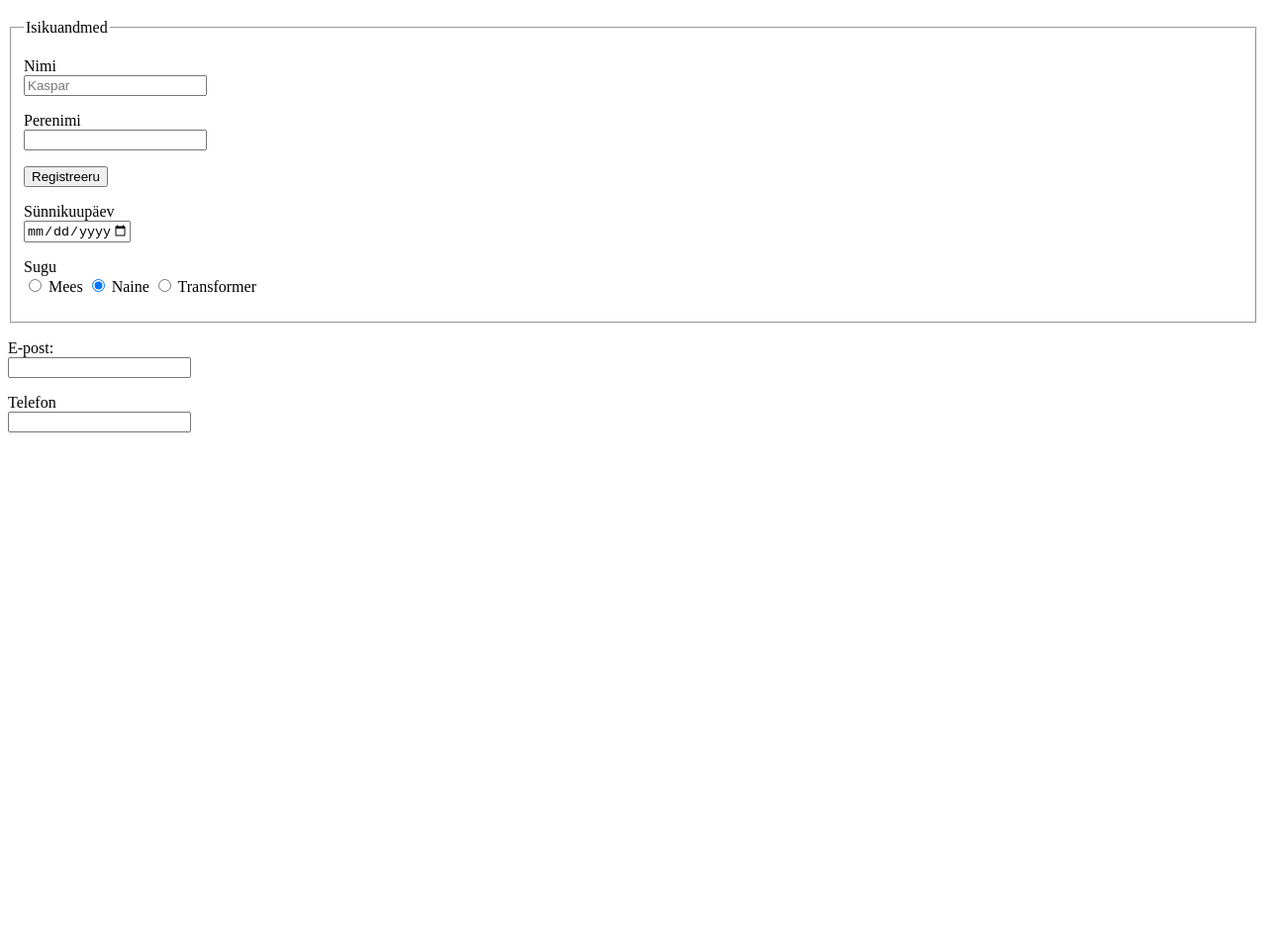
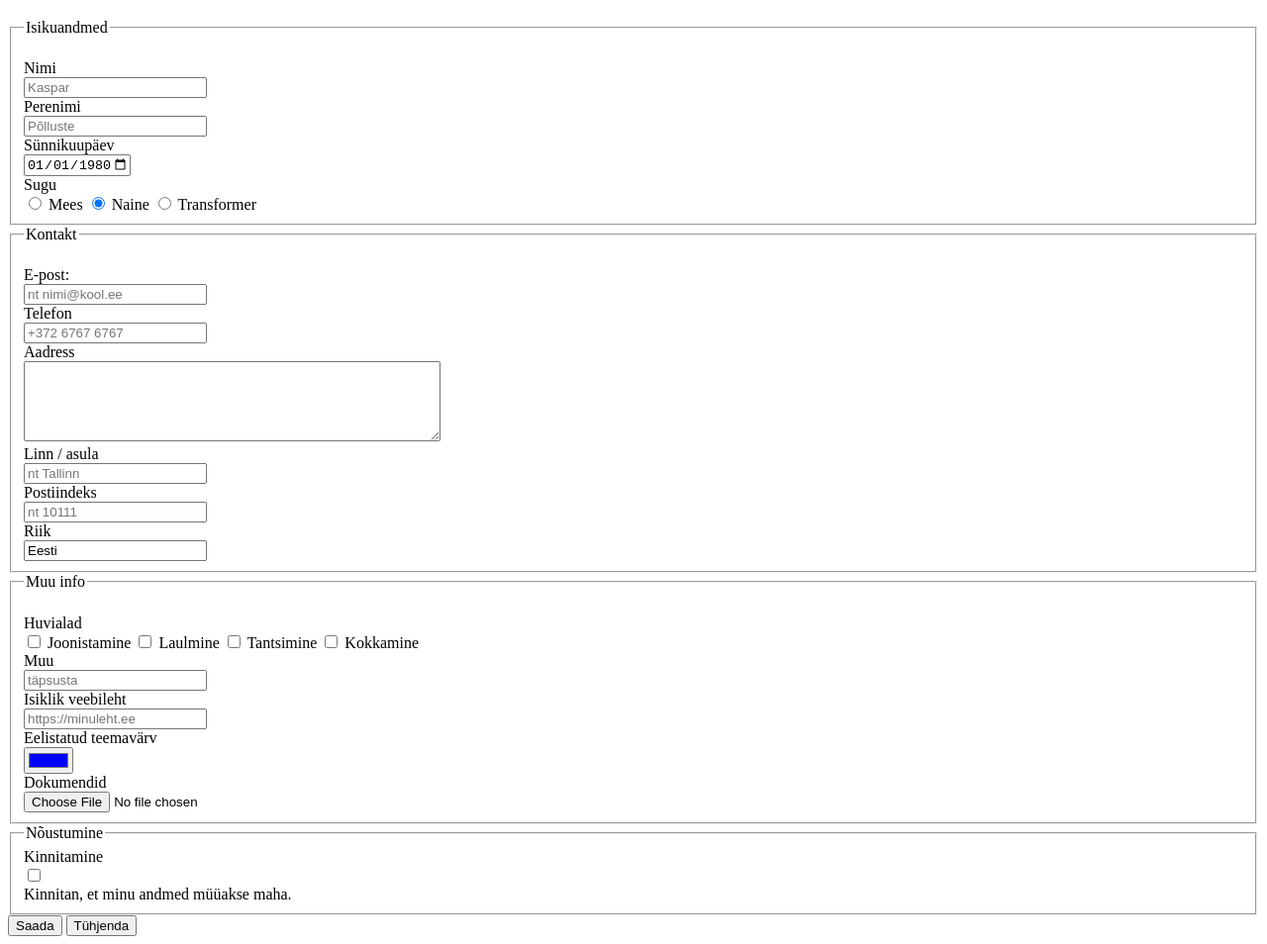
Before and after one commit to kassu09/HTML5, a plain HTML site: page yl10.html in a window 1280 px wide. Shown: the part 61-1015 px from the top of the page at 99% size. Before the commit the page ends 800 px from the top, so only its background shows below. Drawn offline with Linux system fonts and the light colour scheme.

Commit message:
Update yl10.html

```diff
--- a/yl10.html
+++ b/yl10.html
@@ -14,46 +14,91 @@
 <body>
     <!-- Kaspar 17.11.25 -->
     <h1>ÕPILASE REGISTREERIMISVORM</h1>
-    <form action="" method="get">
         <fieldset>
             <legend>Isikuandmed</legend>
-  <p>
+  <br>
     <label for="fname">Nimi</label>
     <br>
-    <input id="fname" name="name" type="text" required placeholder="Kaspar" maxlenght="30"
-
-  </p>
-  <p>
-    <label for="name">Perenimi</label>
+    <input id="fname" name="fname" type="text" placeholder="Kaspar" maxlength="30" required>
+  <br>
+    <label for="lname">Perenimi</label>
     <br>
-    <input id="name" name="name" type="name" required>
-  </p>
-  <p>
-    <button type="submit">Registreeru</button>
-  </p>
-  <p>
-    <label for="Sünnikuupäev">Sünnikuupäev</label>
+    <input id="lname" name="lname" type="text" placeholder="Põlluste" maxlength="30" required>
+  <br>
+    <label for="date">Sünnikuupäev</label>
     <br>
-    <input type="date" min="1950-01-01" max="2025-12-31">
-  </p>
-  <p>
-    <label for="Sugu">Sugu</label>
+    <input type="date" id="date" min="1950-01-01" max="2025-12-31" value="1980-01-01" required>
+  <br>
+    <label for="radio">Sugu</label>
     <br>
-    <input type="radio" name="Mees" value="Mees"> Mees
-    <input type="radio" name="Naine" value="Naine" checked> Naine
-    <input type="radio" name="Transformer" value="Transformer"> Transformer
-        </fieldset>
-    </form>
-    <form action="/submit_page" method="get">
-  </p>
-  <p>
+    <input type="radio" id="date" name="Mees" value="Mees"> Mees
+    <input type="radio" id="date" name="Naine" value="Naine" checked> Naine
+    <input type="radio" id="date" name="Transformer" value="Transformer"> Transformer
+  <br>
+         </fieldset>
+  <fieldset>
+        <legend>Kontakt</legend>
+  <br>
   <label for="email">E-post:</label>
   <br>
-  <input id="email" type="email">
-  </p>
+  <input type="email" id="email" name="email" maxlength="100" placeholder="nt nimi@kool.ee">
+  <br>
   <label for="tel">Telefon</label>
   <br>
-  <input id="tel" type="email"
-</form>
-</body>
+  <input type="tel" id="tel" name="telefon" placeholder="+372 6767 6767" pattern="^\+372\s?\d{7,8}$" required>
+  <br>
+  <label for="aadress">Aadress</label>
+  <br>
+  <textarea name="aadress" id="aadress" rows="5" cols="50"></textarea>
+  <br>
+  <label for="linn">Linn / asula</label>
+  <br>
+  <input type="text" id="linn" name="linn" maxlength="30" placeholder="nt Tallinn" required>
+  <br>
+  <label for="post">Postiindeks</label>
+  <br>
+  <input type="text" id="post" name="post" pattern="^\d{5}$" placeholder="nt 10111" required>
+  <br>
+  <label for="riik">Riik</label>
+  <br>
+  <input type="text" id="riik" name="riik" value="Eesti" readonly>
+  <br>
+  </fieldset>
+  <fieldset>
+      <legend>Muu info</legend>
+<br>
+<label>Huvialad</label>
+<br>
+<input type="checkbox" id="joonistamine" name="huvi" value="joonistamine"> Joonistamine
+<input type="checkbox" id="laulmine" name="huvi" value="laulmine"> Laulmine
+<input type="checkbox" id="tantsimine" name="huvi" value="tantsimine"> Tantsimine
+<input type="checkbox" id="kokkamine" name="huvi" value="kokkamine"> Kokkamine
+<br>
+<label for="muu">Muu</label>
+<br>
+<input type="text" id="muu" name="muu" maxlength="30" placeholder="täpsusta">
+<br>
+<label for="veebileht">Isiklik veebileht</label>
+<br>
+<input type="url" id="veebileht" name="veebileht" placeholder="https://minuleht.ee">
+<br>
+<label for="varv">Eelistatud teemavärv</label>
+<br>
+<input type="color" id="varv" name="varv" value="#0000ff">
+<br>
+<label for="dokumendid">Dokumendid</label>
+<br>
+<input type="file" id="dokumendid" name="dokumendid" accept=".pdf,image/*">
+<br>
+</fieldset>
+<fieldset>
+     <legend>Nõustumine</legend>
+<label for="kinnitus">Kinnitamine</label>
+<br>
+<input type="checkbox" id="kinnitus" name="kinnitus" required>
+<br>
+Kinnitan, et minu andmed müüakse maha.
+</fieldset>
+<button type="submit">Saada</button>
+<button type="reset">Tühjenda</button>
 </html>
```
